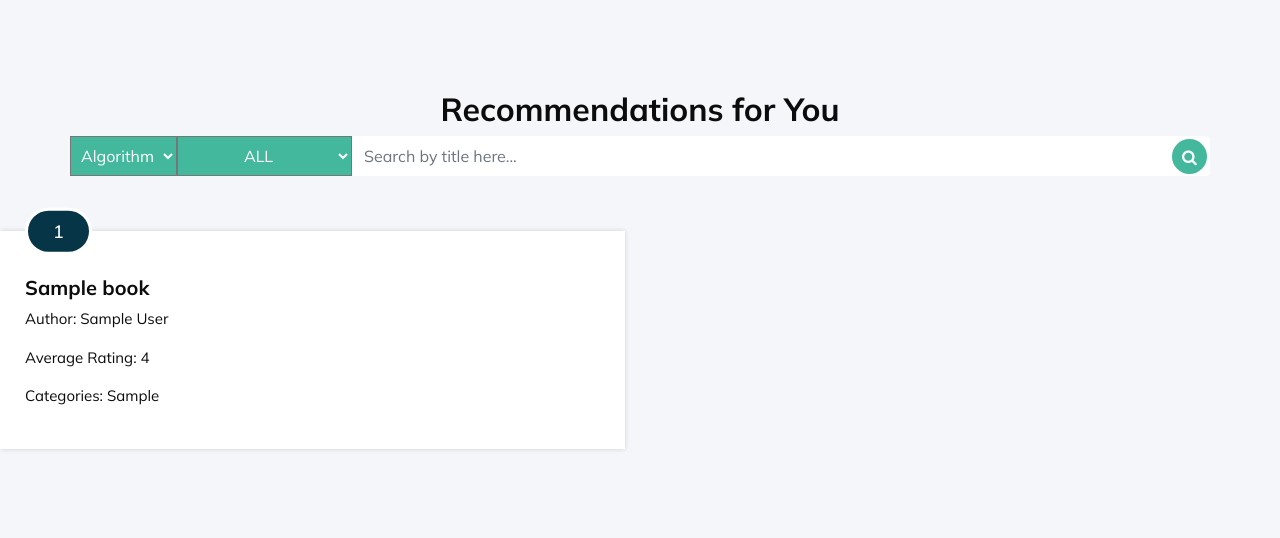
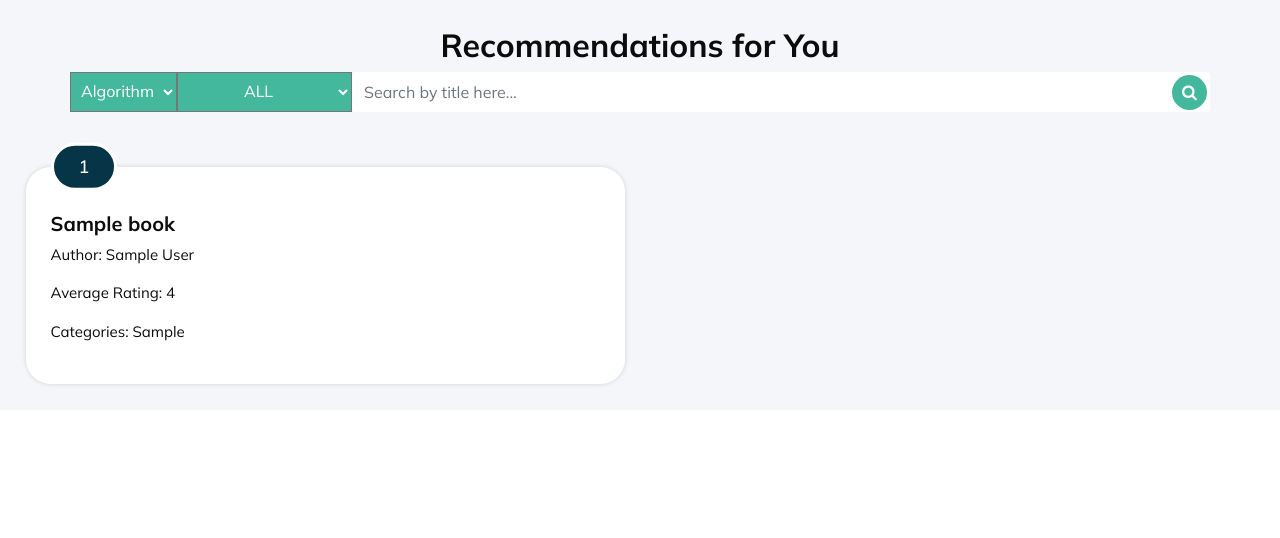
Before and after one commit to kavyabhat02/Book-Recommender, a PHP site: page /web/search.php in a window 1280 px wide. Shown: the part 74-612 px from the top of the page. Run offline with PHP 8.4, Linux system fonts and the light colour scheme; tables that the repository leaves empty or names only in its code hold one stand-in row (values such as "Sample post"); data that the repository does not hold is empty; some libraries are stand-ins or nearby versions.

Commit message:
css changes

```diff
--- a/web/css/style.css
+++ b/web/css/style.css
@@ -508,10 +508,12 @@ a:focus {
 }
 
 .blog_section {
+  padding: 2%;
   background-color: #f5f6f9;
 }
 
 .blog_section .box {
+  border-radius: 25px;
   margin-top: 55px;
   -webkit-box-shadow: 0 0 5px 0 rgba(0, 0, 0, 0.15);
           box-shadow: 0 0 5px 0 rgba(0, 0, 0, 0.15);
@@ -519,6 +521,7 @@ a:focus {
 
 .blog_section .box .img-box {
   position: relative;
+  border-radius: 25px;
 }
 
 .blog_section .box .img-box .blog_date {
@@ -548,23 +551,28 @@ a:focus {
 
 .blog_section .box .img-box img {
   width: 100%;
+  border-radius: 25px;
 }
 
 .blog_section .box .detail-box {
   padding: 45px 25px 25px 25px;
   background: #ffffff;
+  border-radius: 25px;
 }
 
 .blog_section .box .detail-box h5 {
   font-weight: bold;
+  border-radius: 25px;
 }
 
 .blog_section .box .detail-box p {
   font-size: 15px;
+  border-radius: 25px;
 }
 
 .blog_section .box .detail-box a {
   color: #44b89d;
+  border-radius: 25px;
 }
 
 .contact_section h2 {
--- a/web/recommendations.html
+++ b/web/recommendations.html
@@ -97,5 +97,6 @@
       </form>
 
     </div>
+
 </body>
 </html>
```
Also changed, not shown: web/html/categories.html (+6 -6 lines), web/images/background.jpg (added).
